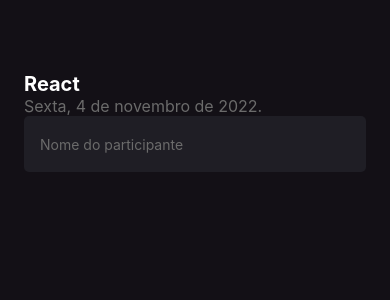
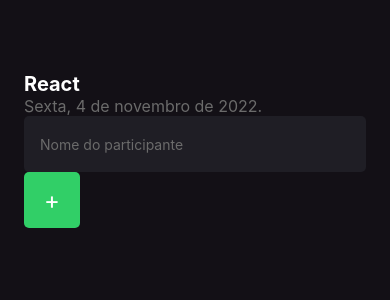
Before and after one commit to itl7git/imhere, a React Native app: screen / in a window 390 px wide. Shown: the top 300 px of the page. Built offline with nearby package versions, Linux system fonts and the light colour scheme.

Commit message:
Cria um Botão de adicionar

```diff
--- a/src/screens/Home/index.tsx
+++ b/src/screens/Home/index.tsx
@@ -1,7 +1,12 @@
-import { Text, View, TextInput } from "react-native";
+import { Text, View, TextInput, TouchableOpacity } from "react-native";
 import { styles } from './styles';
 
+
 export function Home() {
+  function handleParticipantAdd() {
+    console.log("handleParticipantAdd");
+  }
+
   return (
     <View style={styles.container}>
       <Text style={styles.eventName}>
@@ -17,6 +22,12 @@
         placeholder="Nome do participante"
         placeholderTextColor='#6B6B6B'
       />
+
+      <TouchableOpacity style={styles.button} onPress={handleParticipantAdd}>
+        <Text style={styles.buttonText}>
+          +
+        </Text>
+      </TouchableOpacity>
     </View>
   )
 }
--- a/src/screens/Home/styles.ts
+++ b/src/screens/Home/styles.ts
@@ -23,6 +23,18 @@
     borderRadius: 5,
     color: '#FFF',
     padding: 16,
+  },
+  button: {
+    width: 56,
+    height: 56,
+    borderRadius: 5,
+    backgroundColor: '#31CF67',
+    alignItems: 'center',
+    justifyContent: 'center',
+  },
+  buttonText: {
+    color: '#FFF',
+    fontSize: 24,
   }
 
 });
```
